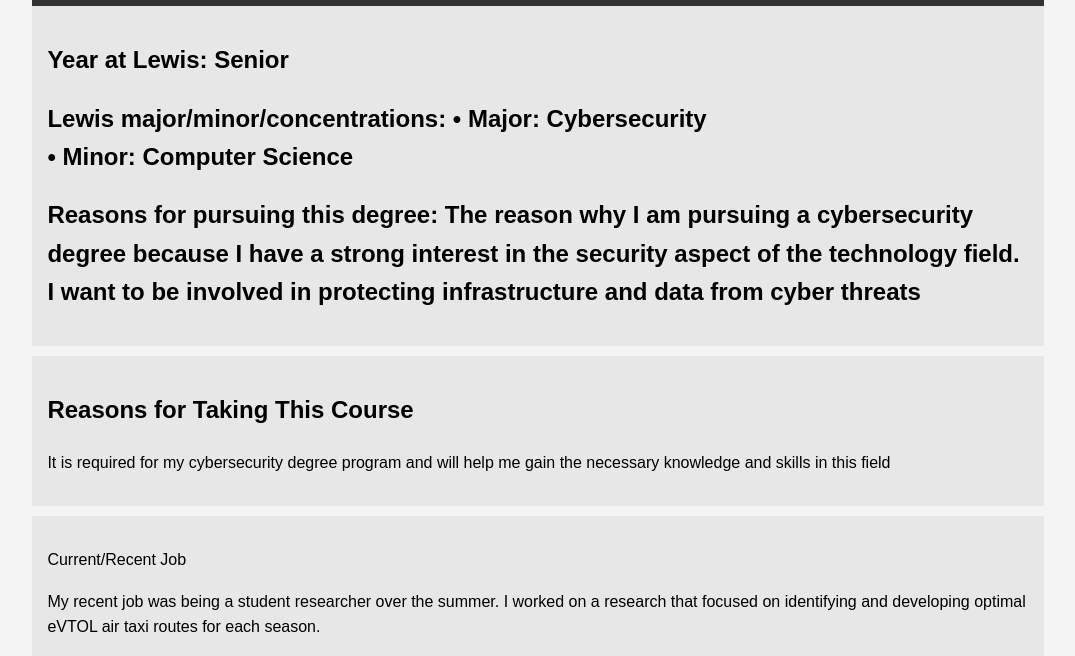
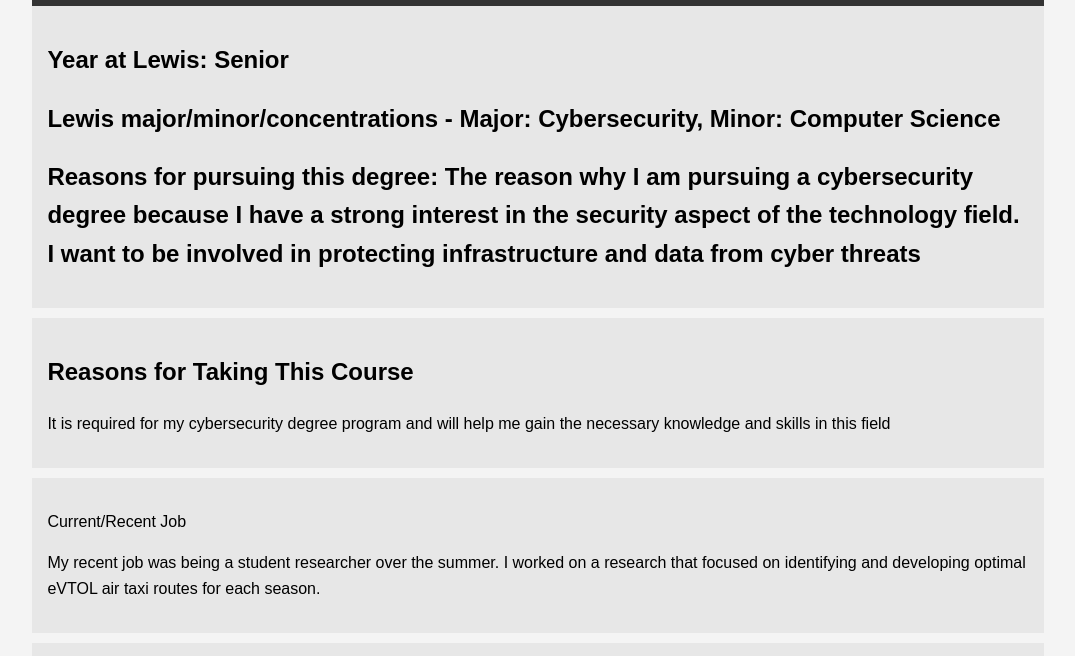
Before and after one commit to Alahub27/me, a plain HTML site: page index.html in a window 1280 px wide. Shown: the part 144-800 px from the top of the page, without its empty margins (102-1177 px from the left). Drawn offline with Linux system fonts and the light colour scheme.

Commit message:
Simplify Lewis major/minor/concentrations header

```diff
--- a/index.html
+++ b/index.html
@@ -37,9 +37,7 @@
 
         <section class="lewis">
 			<h2>Year at Lewis: Senior</h2>
-			<h2>Lewis major/minor/concentrations:
-				• Major: Cybersecurity<br>
-				• Minor: Computer Science
+			<h2>Lewis major/minor/concentrations - Major: Cybersecurity, Minor: Computer Science
 			</h2>
 			<h2>Reasons for pursuing this degree: The reason why I am pursuing a cybersecurity degree because I have a strong interest in the security aspect of the technology field. I want to be involved in protecting infrastructure and data from cyber threats</h2>
         </section>
```
